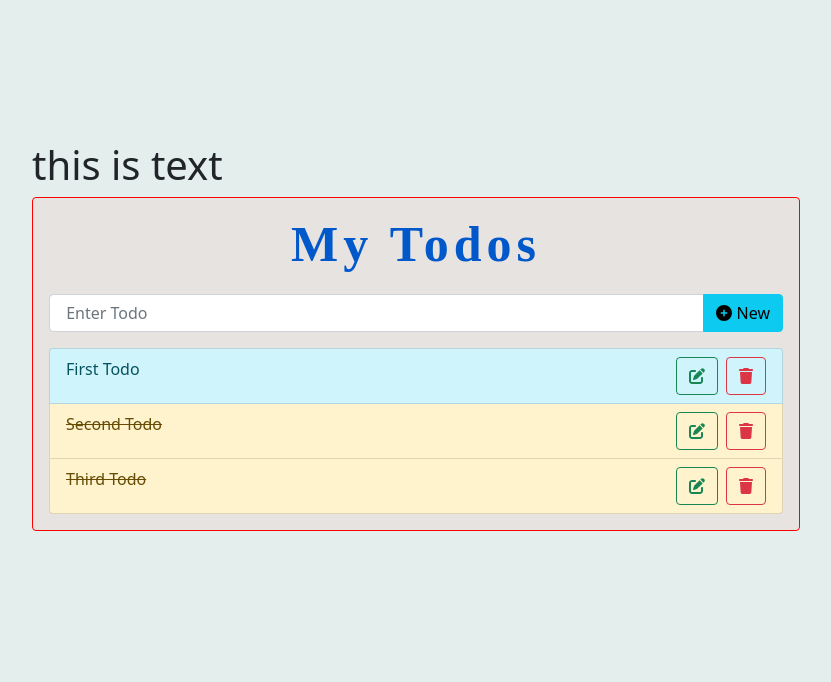
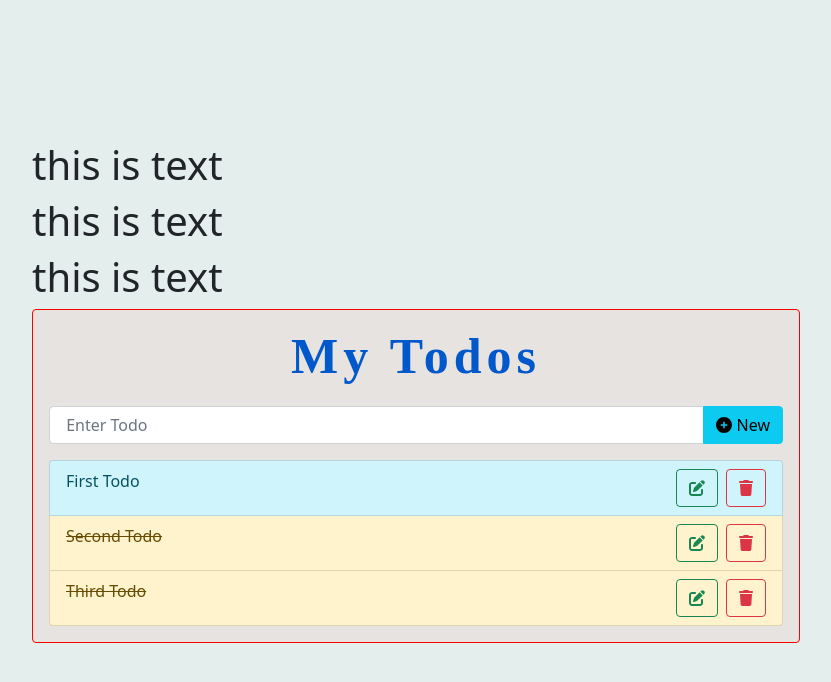
Before and after one commit to HOSSENALI/my-todo, a React (Create React App) app: page / in a window 1280 px wide. Shown: the top 682 px of the page, without its empty margins (224-1055 px from the left). Built offline with nearby package versions, Linux system fonts and the light colour scheme.

Commit message:
new changes

```diff
--- a/src/App.js
+++ b/src/App.js
@@ -8,6 +8,8 @@ const App = () => {
   return (
     <div className="app">
       <h1>this is text</h1>
+      <h1>this is text</h1>
+      <h1>this is text</h1>
       <TodoList />
     </div>
   )
```
